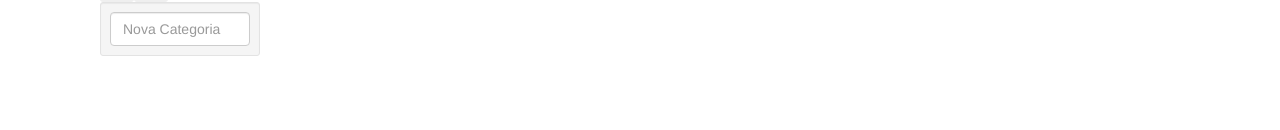
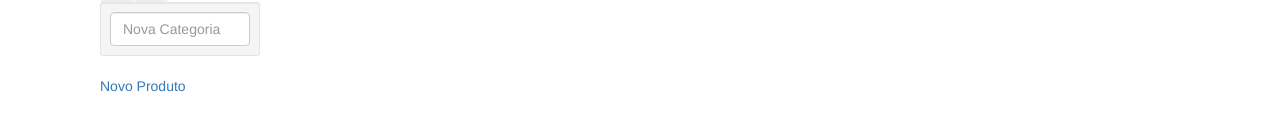
Before and after one commit to brunogcarneiro/devreactjs-produtos, a React (Create React App) app: page /produtos in a window 1280 px wide. Shown: the part 190-320 px from the top of the page. Built offline with nearby package versions, Linux system fonts and the light colour scheme; data requests are answered from the project's data file.

Commit message:
Cadastro de novo produto

```diff
--- a/db.json
+++ b/db.json
@@ -37,6 +37,27 @@
       "id": 4,
       "categoria": 2,
       "descricao": "Detergente"
+    },
+    {
+      "id": 5
+    },
+    {
+      "id": 6
+    },
+    {
+      "categoria": "1",
+      "descricao": "nova alimentação",
+      "id": 7
+    },
+    {
+      "categoria": "2",
+      "descricao": "nova limpeza",
+      "id": 8
+    },
+    {
+      "categoria": "4",
+      "descricao": "cavalo",
+      "id": 9
     }
   ]
 }
--- a/src/Api.js
+++ b/src/Api.js
@@ -8,7 +8,8 @@ const apis = {
     loadCategorias: () => api.get('categorias'),
     deleteCategorias: (id) => api.delete(`categorias/${id}`),
     createCategorias: (desc) => api.post(`categorias`, {'descricao': desc}),
-    editCategoria: (id, desc) => api.put(`categorias/${id}`, {'descricao': desc})
+    editCategoria: (id, desc) => api.put(`categorias/${id}`, {'descricao': desc}),
+    createProdutos: (prod) => api.post(`produtos`, prod)
 }
 
 export default apis
--- a/src/App.js
+++ b/src/App.js
@@ -22,6 +22,7 @@ class App extends Component {
     this.deleteCategorias = this.deleteCategorias.bind(this)
     this.createCategorias = this.createCategorias.bind(this)
     this.editCategoria = this.editCategoria.bind(this)
+    this.createProdutos = this.createProdutos.bind(this)
   }
 
   loadCategorias(){
@@ -46,6 +47,11 @@ class App extends Component {
     this.props.api
       .editCategoria(id, desc)
       .then(this.loadCategorias)
+  }
+
+  createProdutos(desc){
+    this.props.api
+      .createProdutos(desc)
   }
 
   render() {
@@ -81,6 +87,7 @@ class App extends Component {
                     deleteCategorias = {this.deleteCategorias}
                     loadCategorias = {this.loadCategorias}
                     editCategoria = {this.editCategoria}
+                    createProdutos = {this.createProdutos}
                   />
                 )
               }
--- a/src/Produtos.js
+++ b/src/Produtos.js
@@ -7,8 +7,9 @@ import {
 
 import ProdutosHome from './ProdutosHome'
 import Categorias from './Categorias'
-import DisplayCategoria from './DisplayCategoria';
+import DisplayCategoria from './DisplayCategoria'
 import EditCategoria from './EditCategoria'
+import ProdutosNovo from './ProdutosNovo'
 
 class Produtos extends React.Component{
     constructor(props){
@@ -63,10 +64,23 @@ class Produtos extends React.Component{
                     <div className='well well-sm'>
                         <input className='form-control' type='text' placeholder='Nova Categoria' ref='categoria' onKeyUp={this.keyUpHandler}></input>
                     </div>
+                    <Link to={`/produtos/novo`}>Novo Produto</Link>
                 </div>
                 <div className='col-md-10'>
                     <h1>Produtos</h1>
                     <Route exact path={url} component={ProdutosHome} />
+                    <Route
+                        exact
+                        path={url+'/novo'}
+                        render={(props) =>
+                          { return (
+                            <ProdutosNovo
+                                {...props}
+                                createProdutos={this.props.createProdutos}
+                                categorias={this.props.categorias}
+                            />
+                          )}
+                        } />
                     <Route path={url+'/categorias/:catId'} component={Categorias} />
                 </div>
             </div>
--- /dev/null
+++ b/src/ProdutosNovo.js
@@ -0,0 +1,48 @@
+import React from 'react'
+
+const ProdutosNovo = (props) => {
+    const refs = {}
+    const bind = (ref) => (input) => refs[ref] = input
+
+    const salvarClickHandler = () => {
+        props.createProdutos(getNewProduto())
+        clean()
+    }
+
+    const getNewProduto = () => {
+        return {
+            categoria: refs.select.value,
+            descricao: refs.input.value
+        }
+    }
+
+    const clean = () => {
+        refs.select.value = 1
+        refs.input.value = ''
+    }
+
+    return (
+        <div>
+            <h2>Novo Produto</h2>
+            <select ref={bind('select')}>
+                { props.categorias.map((cat) => {
+                    return (
+                        <option
+                            key={cat.id}
+                            value={cat.id}>{cat.descricao}</option>
+                    )
+                  } )
+                }
+            </select>
+            <input
+                className="form-control"
+                placeholder="Novo produto"
+                ref={bind('input')}/>
+            <button
+                className="btn"
+                onClick={salvarClickHandler}>Salvar</button>
+        </div>
+    )
+}
+
+export default ProdutosNovo
```
